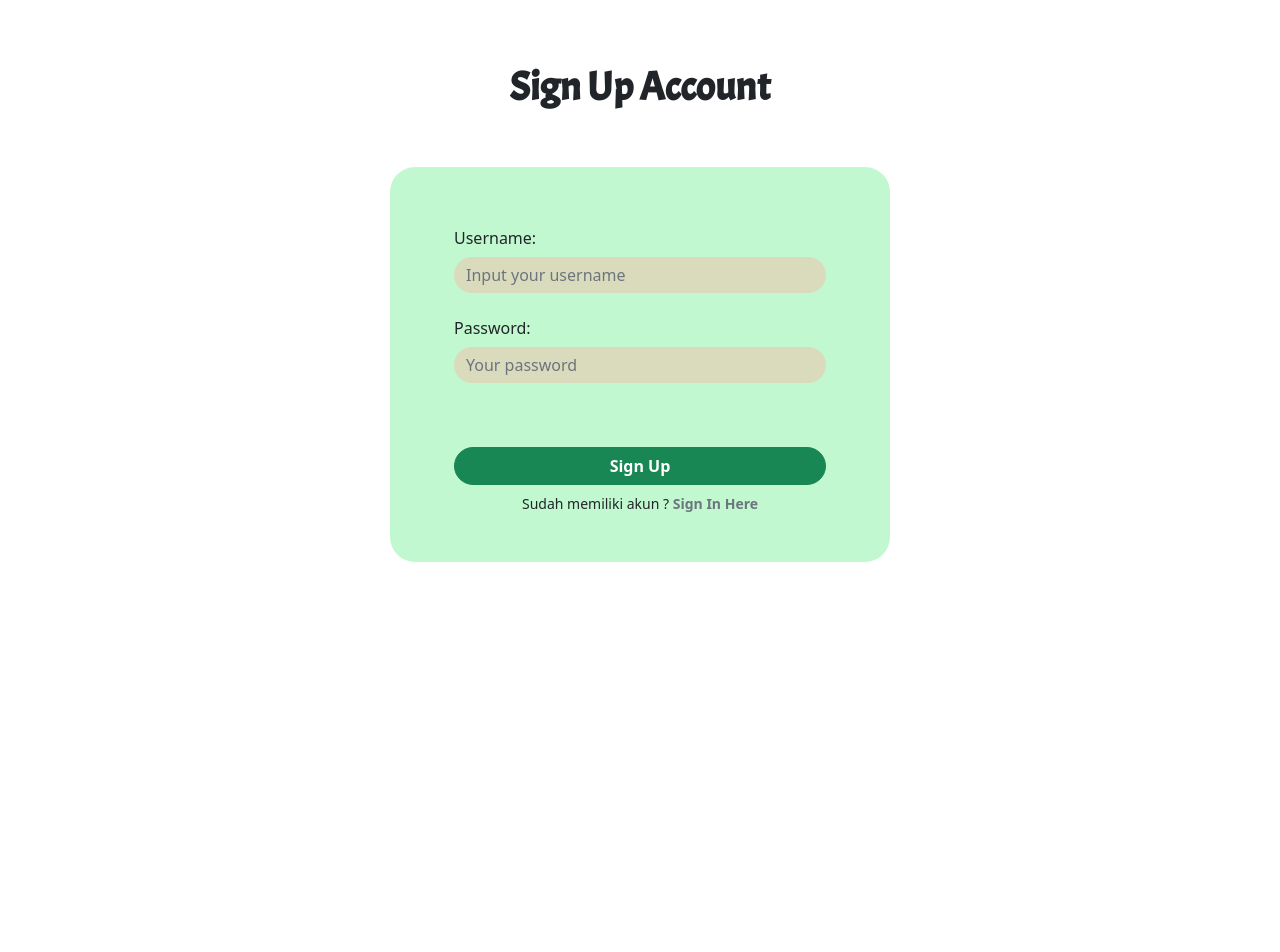
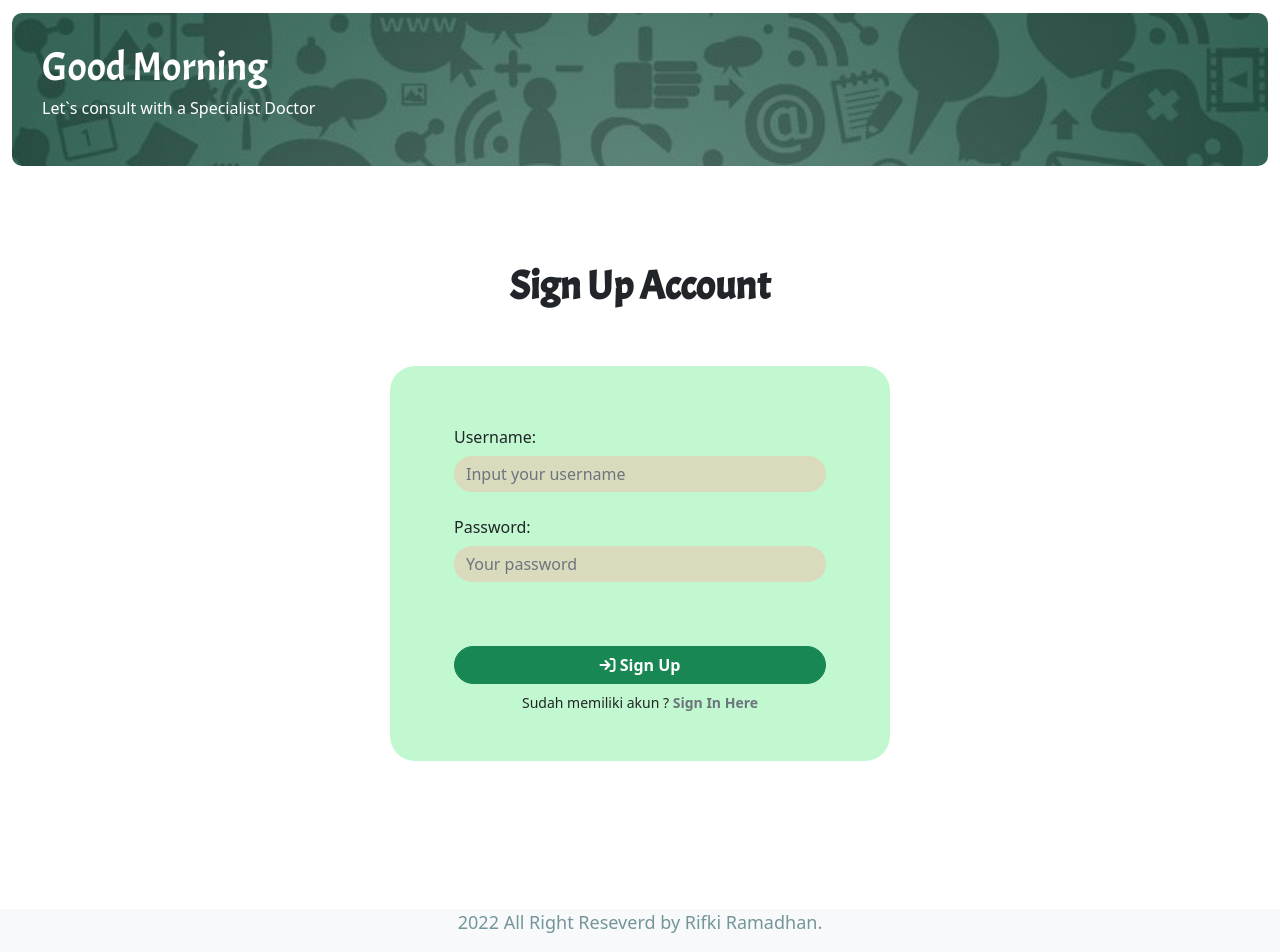
Before and after one commit to rifkiramadhan/codigram-client, a React (Create React App) app: page /registration in a window 1280 px wide. Shown: the part 101-1053 px from the top of the page. Before the commit the page ends 800 px from the top, so only its background shows below. Built offline with nearby package versions, Linux system fonts and the light colour scheme; no server answers; a web font is replaced by a local one.

Commit message:
Menambahkan jumbotron time dan footer

```diff
--- a/src/App.js
+++ b/src/App.js
@@ -114,6 +114,8 @@ function App() {
                           className="btn btn-light btn-outline-success fw-bold w-100 text-uppercase rounded-pill"
                           to="/login"
                         >
+                          <i className="fa-solid fa-right-to-bracket" />
+                          {' '}
                           Sign In
                         </Link>
                       </li>
@@ -122,6 +124,8 @@ function App() {
                           className="btn btn-success fw-bold w-100 text-uppercase rounded-pill"
                           to="/registration"
                         >
+                          <i className="fa-solid fa-arrow-right-to-bracket" />
+                          {' '}
                           Sgin Up
                         </Link>
                       </li>
@@ -164,7 +168,6 @@ function App() {
                         className="btn nav-link text-dark fw-medium text-uppercase"
                         to={`/profile/${authState.id}`}
                       >
-                        {' '}
                         <i className="fa-solid fa-user-doctor text-success" />
                         {' '}
                         Profile
@@ -174,8 +177,7 @@ function App() {
                         onClick={() => logout()}
                         to="/login"
                       >
-                        {' '}
-                        <i className="fa-solid fa-arrow-right-to-bracket text-danger" />
+                        <i className="fa-solid fa-power-off text-success" />
                         {' '}
                         Sign Out
                       </Link>
@@ -195,6 +197,7 @@ function App() {
 
           </Container>
         </Navbar>
+
         <Switch>
           <Route path="/" exact component={Home} />
           <Route path="/createpost" exact component={CreatePost} />
--- /dev/null
+++ b/src/components/Footer/Footer.css
@@ -0,0 +1,9 @@
+/* Footer */
+.footer {
+    margin-top: 100px;
+}
+
+.footer p {
+    color: var(--grey-color);
+    font-size: 18px;
+}
--- /dev/null
+++ b/src/components/Footer/Footer.js
@@ -0,0 +1,16 @@
+import React, { Component } from 'react';
+import './Footer.css';
+
+class Footer extends Component {
+  render() {
+    return (
+      <div className="row footer bg-light">
+        <div className="col text-center">
+          <p>2022 All Right Reseverd by Rifki Ramadhan.</p>
+        </div>
+      </div>
+    );
+  }
+}
+
+export default Footer;
--- /dev/null
+++ b/src/components/Jumbotron/Jumbotron.css
@@ -0,0 +1,60 @@
+.main-hero-image {
+  background-image: linear-gradient(rgba(0, 0, 0, 0.4), rgba(0, 0, 0, 0.4)), url('../../assets/jumbotron.jpg');
+  background-position: center;
+  background-repeat: no-repeat;
+  background-size: cover;
+  position: relative;
+  margin-top: 2rem;
+  margin-bottom: 2rem;
+  border-radius: 10px;
+  z-index: 1000;
+}
+
+.main-hero-image .main-hero-text {
+  text-align: center;
+  top: 50%;
+  left: 50%;
+  color: var(--white-color);
+  padding: 30px;
+}
+
+.main-hero-image .main-hero-text h1 {
+  margin-bottom: 5px;
+}
+
+.main-hero-image .main-hero-text p {
+  margin-top: 0;
+}
+
+/* Large devices (desktops, 992px and up) */
+@media (min-width: 992px) and (max-width: 1199.98px) {
+  .main-hero-image {
+      margin-top: 2.5rem;
+  }
+}
+
+/* Extra large devices (large desktops, 1200px and up) */
+@media (min-width: 1200px) {
+  .main-hero-image {
+      margin-top: 2.9rem;
+  }
+}
+
+/* Min Large devices */
+@media (max-width: 480px) {
+  .main-hero-image {
+      background-image: linear-gradient(rgba(0, 0, 0, 0.4), rgba(0, 0, 0, 0.4)), url('../../assets/jumbotron.jpg');
+  }
+}
+
+@media (min-width: 800px) {
+  .main-hero-image {
+      background-image: linear-gradient(rgba(0, 0, 0, 0.4), rgba(0, 0, 0, 0.4)), url('../../assets/jumbotron.jpg');
+  }
+}
+
+@media (min-width: 992px) {
+  .main-hero-image .main-hero-text {
+      text-align: left;
+  }
+}
--- /dev/null
+++ b/src/components/Jumbotron/Jumbotron.js
@@ -0,0 +1,26 @@
+import React, { Component } from 'react';
+import './Jumbotron.css';
+
+class Jumbotron extends Component {
+  render() {
+    const today = new Date();
+    const hour = today.getHours();
+
+    return (
+      <div className="main-hero-image">
+        <div className="main-hero-text">
+          { hour < 12 ? (
+            <h1>Good Morning</h1>
+          ) : hour < 18 ? (
+            <h1>Good Afternoon</h1>
+          ) : (
+            <h1>Good Evening</h1>
+          )}
+          <p>Let`s consult with a Specialist Doctor</p>
+        </div>
+      </div>
+    );
+  }
+}
+
+export default Jumbotron;
--- /dev/null
+++ b/src/components/index.js
@@ -0,0 +1,7 @@
+import Jumbotron from './Jumbotron/Jumbotron';
+import Footer from './Footer/Footer';
+
+export {
+  Jumbotron,
+  Footer,
+};
--- a/src/pages/CreatePost/CreatePost.js
+++ b/src/pages/CreatePost/CreatePost.js
@@ -102,6 +102,7 @@ function CreatePost() {
                 <option value="Batuk dan Pilek">Batuk dan Pilek</option>
                 <option value="Batuk Kering">Batuk Kering</option>
                 <option value="Cacar Air">Cacar Air</option>
+                <option value="Biduran">Biduran</option>
                 <option value="Demam Berdarah">Demam Berdarah</option>
                 <option value="Demam Tinggi">Demam Tinggi</option>
                 <option value="Sakit Kepala">Sakit Kepala</option>
--- a/src/pages/Home/Home.js
+++ b/src/pages/Home/Home.js
@@ -76,7 +76,7 @@ function Home() {
   };
 
   return (
-    <div>
+    <>
       {
             listOfPosts.map((value, key) => (
               <div className="container">
@@ -169,8 +169,8 @@ function Home() {
                 </div>
               </div>
             ))
-        }
-    </div>
+          }
+    </>
   );
 }
 
--- a/src/pages/Login/Login.js
+++ b/src/pages/Login/Login.js
@@ -5,6 +5,7 @@ import { Link, useHistory } from 'react-router-dom';
 import Swal from 'sweetalert2';
 import { AuthContext } from '../../helpers/AuthContext';
 import { URL } from '../../config/config';
+import { Footer, Jumbotron } from '../../components';
 
 function Login() {
   const [username, setUsername] = useState('');
@@ -44,11 +45,12 @@ function Login() {
   };
 
   return (
-    <>
+    <div className="container-fluid">
+      <Jumbotron />
       <h1 className="text-center text-dark fw-bold mt-5 pt-5">Sign In Account</h1>
       <div className="container d-flex align-items-center justify-content-center">
         <div className="container-form card-form-user m-5 p-5">
-          <form className="skeleton row d-flex align-items-center justify-content-center">
+          <form className="row d-flex align-items-center justify-content-center">
 
             <div className=" row mb-3 d-grid">
               <label className="text-dark col-sm-2 fw-normal col-form-label">Username: </label>
@@ -95,6 +97,8 @@ function Login() {
                         className="btn btn-md btn-success fw-bold rounded-pill w-100"
                         onClick={login}
                       >
+                        <i className="fa-solid fa-right-to-bracket" />
+                        {' '}
                         Sign In
                       </button>
                     )
@@ -114,7 +118,8 @@ function Login() {
           </div>
         </div>
       </div>
-    </>
+      <Footer />
+    </div>
   );
 }
 
--- a/src/pages/Post/Post.js
+++ b/src/pages/Post/Post.js
@@ -13,6 +13,7 @@ function Post() {
   const [postObject, setPostObject] = useState({});
   const [comments, setComments] = useState([]);
   const [newComment, setNewComment] = useState('');
+  const [loading, setLoading] = useState(false);
   const { authState } = useContext(AuthContext);
   const history = useHistory();
 
@@ -27,6 +28,8 @@ function Post() {
   }, [id]);
 
   const addComment = () => {
+    setLoading(true);
+
     axios.post(
       `${URL}/comments`,
       {
@@ -46,6 +49,7 @@ function Post() {
             title: 'Posting Komentar Gagal!',
             text: `${response.data.error}`,
           });
+          setLoading(false);
         } else {
           const commentToAdd = {
             commentBody: newComment,
@@ -58,9 +62,10 @@ function Post() {
           Swal.fire({
             icon: 'success',
             title: 'Anda berhasil posting komentar',
-            text: `Pesan dari ${postObject.username} urutan ke-${postObject.UserId}`,
+            text: `Pesan dari ${postObject.username} di judul "${postObject.title}"`,
           });
         }
+        setLoading(false);
         history.push('/');
         // window.location.reload();
       });
@@ -213,7 +218,7 @@ function Post() {
                       editPost('title');
                     }
                   }}
-                  className="card-link btn btn-sm btn-primary rounded-pill"
+                  className="card-link btn btn-md btn-primary rounded-pill"
                 >
                   <i className="fa-solid fa-pen-to-square" />
                   {' '}
@@ -225,7 +230,7 @@ function Post() {
                       editPost('body');
                     }
                   }}
-                  className="card-link btn btn-sm btn-primary rounded-pill"
+                  className="card-link btn btn-md btn-primary rounded-pill"
                 >
                   <i className="fa-solid fa-pen-to-square" />
                   {' '}
@@ -234,7 +239,7 @@ function Post() {
               </div>
               <div className="ms-auto bd-highlight">
                 <Link
-                  className="btn btn-sm btn-danger rounded-pill"
+                  className="btn btn-md btn-danger rounded-pill"
                   onClick={() => { deletePost(postObject.id); }}
                 >
                   <i className="fa-solid fa-trash" />
@@ -259,14 +264,28 @@ function Post() {
               />
               <div className="d-flex bd-highlight mt-4">
                 <div className="ms-auto p-2 bd-highlight">
+                  {
+                    loading ? (
+                      <button
+                        className="btn btn-success btn-md fw-bold rounded-pill w-100"
+                        type="submit"
+                        disabled
+                      >
+                        <span className="spinner-border spinner-border-sm" role="status" aria-hidden="true" />
+                        {' '}
+                        Loading ...
+                      </button>
+                    ) : (
                       <Link
-                    className="btn btn-sm btn-success rounded-pill"
+                        className="btn btn-md btn-success rounded-pill"
                         onClick={addComment}
                       >
                         <i className="fa-solid fa-paper-plane" />
                         {' '}
                         Comment
                       </Link>
+                    )
+                  }
                 </div>
               </div>
             </div>
@@ -300,9 +319,9 @@ function Post() {
                            authState.username === comment.username
                            && (
                            <div className="d-flex bd-highlight">
-                             <div className="ms-auto p-2 bd-highlight">
+                             <div className="ms-auto mt-4 bd-highlight">
                                <Link
-                                 className="btn btn-sm btn-danger rounded-pill"
+                                 className="btn btn-md btn-danger rounded-pill"
                                  onClick={() => { deleteComment(comment.id); }}
                                >
                                  <i className="fa-solid fa-trash" />
--- a/src/pages/Registration/Registration.js
+++ b/src/pages/Registration/Registration.js
@@ -8,6 +8,7 @@ import axios from 'axios';
 import { Link, useHistory } from 'react-router-dom';
 import Swal from 'sweetalert2';
 import { URL } from '../../config/config';
+import { Footer, Jumbotron } from '../../components';
 
 function Registration() {
   const [loading, setLoading] = useState(false);
@@ -50,7 +51,8 @@ function Registration() {
   };
 
   return (
-    <>
+    <div className="container-fluid">
+      <Jumbotron />
       <h1 className="text-center text-dark fw-bold mt-5 pt-5">Sign Up Account</h1>
       <div className="container d-flex align-items-center justify-content-center">
         <div className="container-form card-form-user m-5 p-5">
@@ -102,6 +104,8 @@ function Registration() {
                           type="submit"
                           className="btn btn-md btn-success fw-bold rounded-pill w-100"
                         >
+                          <i className="fa-solid fa-arrow-right-to-bracket" />
+                          {' '}
                           Sign Up
                         </button>
                       )
@@ -124,7 +128,8 @@ function Registration() {
           </Formik>
         </div>
       </div>
-    </>
+      <Footer />
+    </div>
   );
 }
 
```
Also changed, not shown: .eslintrc.json, src/assets/jumbotron.jpg (added). Lines whose indentation alone changed are shown as unchanged.
